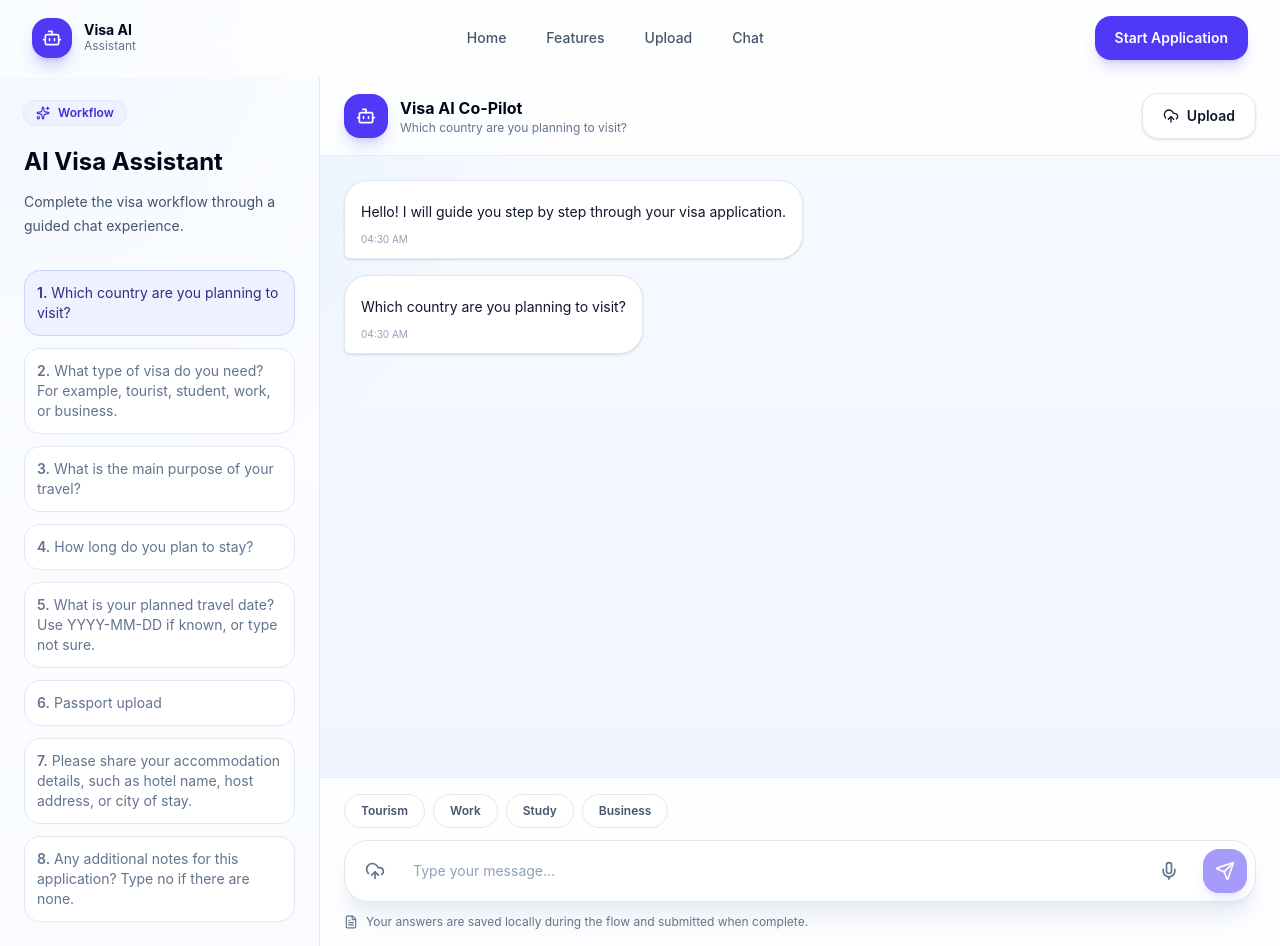
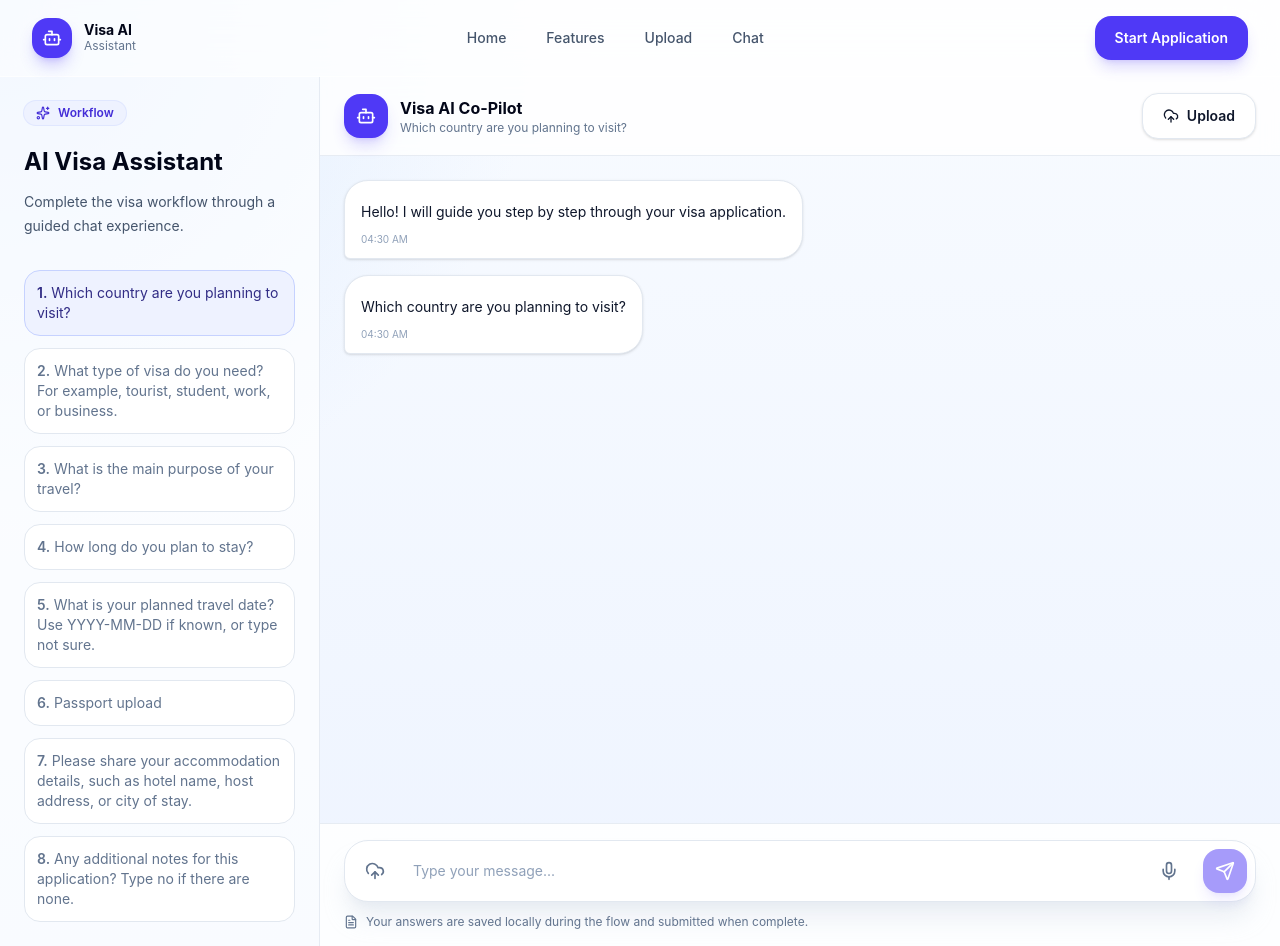
Before and after one commit to devR1shabh/VisaForm, a React (Vite) app in the folder client/: page /chat in a window 1280 px wide. Built offline with nearby package versions, Linux system fonts and the light colour scheme.

Commit message:
Remove chat quick reply suggestion chips

```diff
--- a/client/src/pages/ChatPage.jsx
+++ b/client/src/pages/ChatPage.jsx
@@ -78,7 +78,6 @@ const steps = [
   { key: "additionalNotes", question: "Any additional notes for this application? Type no if there are none." },
 ];
 
-const quickReplies = ["Tourism", "Work", "Study", "Business"];
 const CHAT_DEBUG_STORAGE_KEY = "visaAssistantDebug";
 
 function debugChatWorkflow(label, details = {}) {
@@ -749,22 +748,6 @@ function ChatPage() {
 
           <div className="border-t border-slate-200/80 bg-white/90 px-4 py-4 sm:px-6">
             <div className="mx-auto max-w-5xl">
-              {!isComplete && (
-                <div className="mb-3 flex flex-wrap gap-2">
-                  {quickReplies.map((reply) => (
-                    <button
-                      key={reply}
-                      type="button"
-                      onClick={() => handleSend(reply)}
-                      disabled={disableInput}
-                      className="rounded-full border border-slate-200 bg-white px-4 py-2 text-xs font-semibold text-slate-600 transition hover:border-indigo-200 hover:bg-indigo-50 hover:text-indigo-700 disabled:cursor-not-allowed disabled:opacity-50"
-                    >
-                      {reply}
-                    </button>
-                  ))}
-                </div>
-              )}
-
               {isListening && (
                 <div className="mb-3 flex items-center gap-3 rounded-2xl bg-indigo-50 px-4 py-3 text-sm text-indigo-700">
                   <span className="relative flex h-3 w-3">
```
